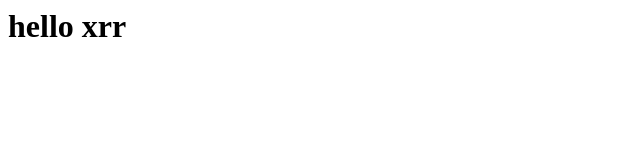
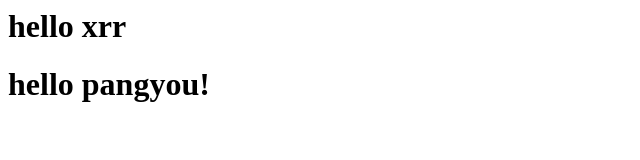
Before and after one commit to xrrXRR/mywebxrr2, a plain HTML site: page index.html in a window 1280 px wide. Shown: the whole page, without its empty margins (0-640 px from the left). Drawn offline with Linux system fonts and the light colour scheme.

Commit message:
pangyou le yixia!

```diff
--- a/index.html
+++ b/index.html
@@ -1 +1,2 @@
 <h1>hello xrr</h1>
+<h1>hello pangyou!</h1>
```
